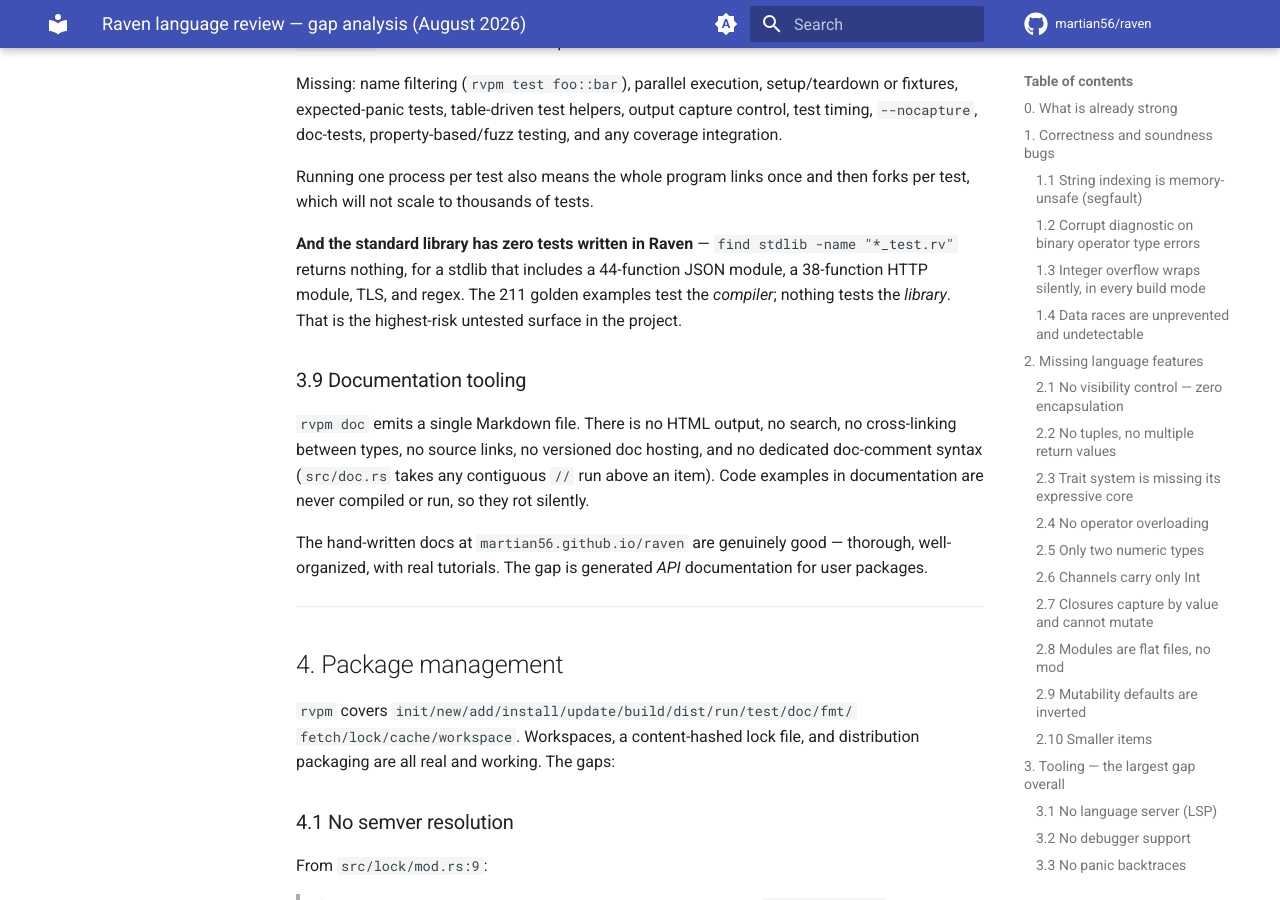
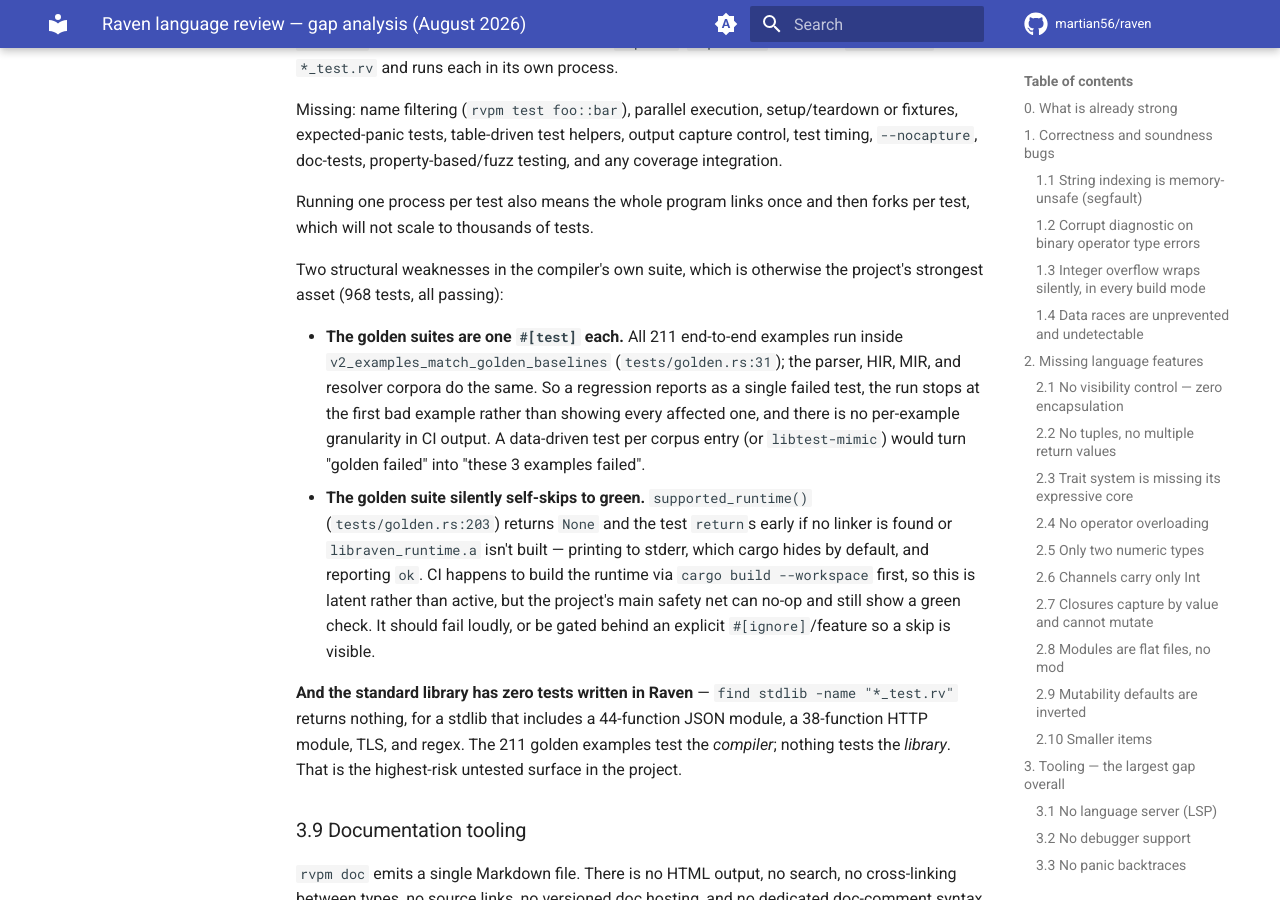
Before and after one commit to martian56/raven, an MkDocs documentation site: the page built from docs/v2/language-review-2026-08.md, in a window 1280 px wide and 900 px high, scrolled down 9955 px. Built offline with MkDocs 1.6.1 and Material for MkDocs 9.7.7, drawn with Linux system fonts in a browser that asks for light colours; comment, search, counter and statistics services are not loaded; some of the changed text lies outside the part shown.

Commit message:
docs: record test-suite results and golden-runner weaknesses
`cargo test --workspace` is green at 968 tests, 0 failures. Adds two
structural notes on the suite itself: the golden corpora each run inside
a single `#[test]`, so a regression reports as one failure with no
per-example granularity, and `supported_runtime()` returns early to a
passing result when no linker or runtime staticlib is found, so the
end-to-end suite can no-op and still report green.

Co-Authored-By: Claude Opus 5 <noreply@anthropic.com>
Claude-Session: https://claude.ai/code/session_01TC4Ms6squc3YU27Tz3MmMU

```diff
--- a/docs/v2/language-review-2026-08.md
+++ b/docs/v2/language-review-2026-08.md
@@ -31,7 +31,9 @@ gaps and would otherwise read as a verdict on the whole project.
   variants.
 - 211 golden end-to-end examples plus golden corpora at every IR stage
   (parser, HIR, MIR, tycheck, resolver, fmt). This is a real
-  regression net.
+  regression net. `cargo test --workspace` is fully green: **968 tests,
+  0 failures**, including a 100-test concurrency soak and a 130-test
+  FFI ABI suite.
 - Formatter, doc generator, workspaces, lock file with content hashing,
   reproducible-ish builds, `.deb`/`.rpm`/`.msi` packaging, signed
   release pipeline. The *project* engineering is more mature than the
@@ -475,6 +477,27 @@ property-based/fuzz testing, and any coverage integration.
 Running one process per test also means the whole program links once and
 then forks per test, which will not scale to thousands of tests.
 
+Two structural weaknesses in the compiler's own suite, which is
+otherwise the project's strongest asset (968 tests, all passing):
+
+- **The golden suites are one `#[test]` each.** All 211 end-to-end
+  examples run inside `v2_examples_match_golden_baselines`
+  (`tests/golden.rs:31`); the parser, HIR, MIR, and resolver corpora do
+  the same. So a regression reports as a single failed test, the run
+  stops at the first bad example rather than showing every affected
+  one, and there is no per-example granularity in CI output. A
+  data-driven test per corpus entry (or `libtest-mimic`) would turn
+  "golden failed" into "these 3 examples failed".
+- **The golden suite silently self-skips to green.**
+  `supported_runtime()` (`tests/golden.rs:203`) returns `None` and the
+  test `return`s early if no linker is found or `libraven_runtime.a`
+  isn't built — printing to stderr, which cargo hides by default, and
+  reporting `ok`. CI happens to build the runtime via
+  `cargo build --workspace` first, so this is latent rather than
+  active, but the project's main safety net can no-op and still show a
+  green check. It should fail loudly, or be gated behind an explicit
+  `#[ignore]`/feature so a skip is visible.
+
 **And the standard library has zero tests written in Raven** —
 `find stdlib -name "*_test.rv"` returns nothing, for a stdlib that
 includes a 44-function JSON module, a 38-function HTTP module, TLS, and
@@ -659,6 +682,8 @@ Ordered by value delivered per unit of effort.
 13. Tuples (§2.2).
 14. Cryptographic hashing and a CSPRNG (§5.1, §5.2).
 15. Stdlib test suite (§3.8) — the largest untested surface today.
+    While there, split the golden suites into per-example tests and make
+    a missing runtime fail rather than silently skip.
 
 **Tier 4 — maturity**
 
```
